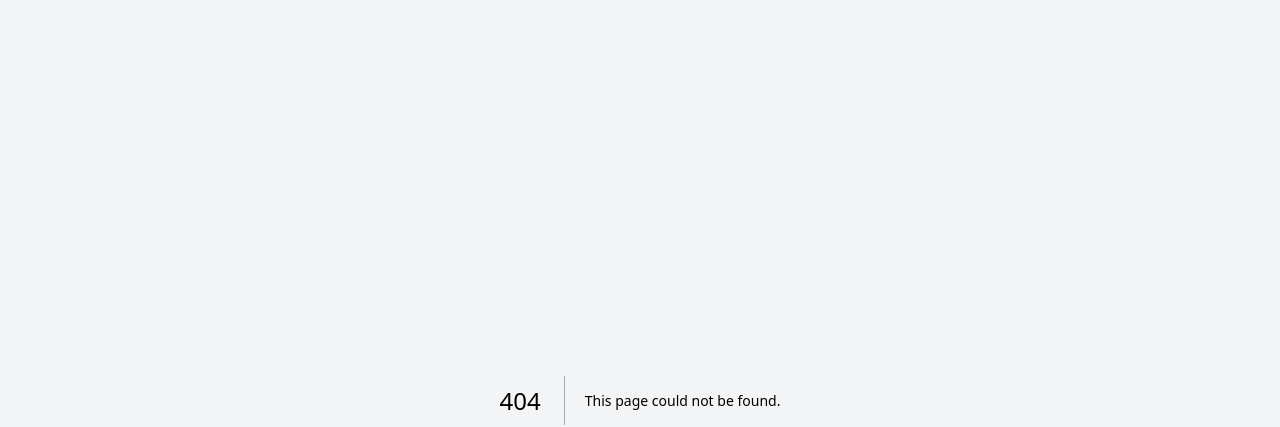
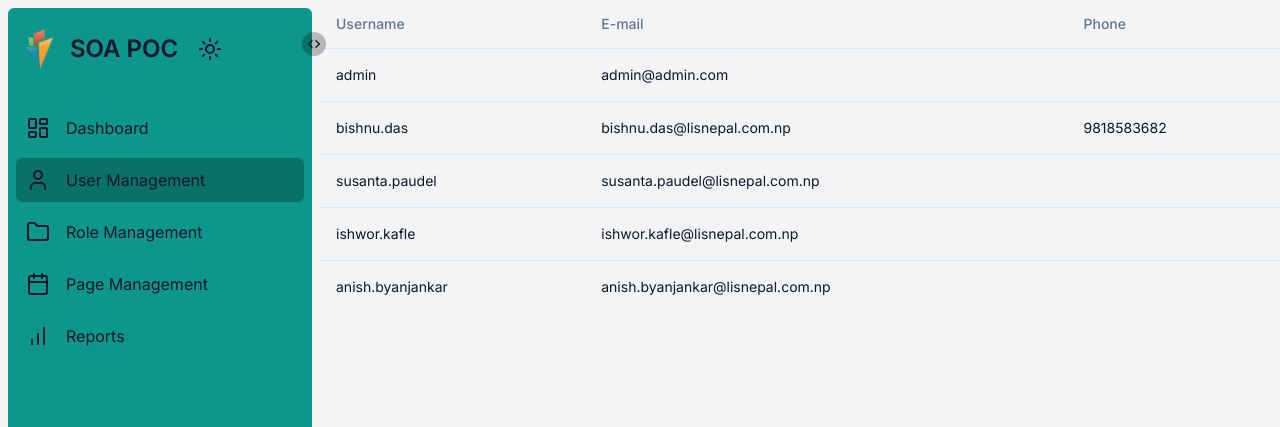
Before and after one commit to susantp/admin-ui, a Next.js app: page /users in a window 1280 px wide. Before the commit this address had no page. Shown: the top 427 px of the page. Built offline with nearby package versions, Linux system fonts and the light colour scheme; no server answers.

Commit message:
feat: add basic data-table

```diff
--- a/app/(dashboard)/layout.tsx
+++ b/app/(dashboard)/layout.tsx
@@ -2,7 +2,6 @@
 
 import React from "react"
 
-import { ModeToggle } from "@/components/mode-toggle"
 import { Sidebar } from "@/components/sidebar"
 
 interface DashboardLayoutProps {
@@ -15,11 +14,7 @@ export default function DashboardLayout({
   return (
     <div className="min-h-screen flex">
       <Sidebar />
-      <main className="flex flex-col items-center justify-around w-full">
-        <ModeToggle />
-
-        {children}
-      </main>
+      <main className="flex flex-col flex-1">{children}</main>
     </div>
   )
 }
--- a/app/(dashboard)/page.tsx
+++ b/app/(dashboard)/page.tsx
@@ -3,7 +3,7 @@ import Image from "next/image"
 
 export default function Home(): JSX.Element {
   return (
-    <>
+    <div className="flex flex-col items-center justify-around min-h-screen">
       <div className="relative flex place-items-center before:absolute before:h-[300px] before:w-[480px] before:-translate-x-1/2 before:rounded-full before:bg-gradient-radial before:from-white before:to-transparent before:blur-2xl before:content-[''] after:absolute after:-z-20 after:h-[180px] after:w-[240px] after:translate-x-1/3 after:bg-gradient-conic after:from-sky-200 after:via-blue-200 after:blur-2xl after:content-[''] before:dark:bg-gradient-to-br before:dark:from-transparent before:dark:to-blue-700 before:dark:opacity-10 after:dark:from-sky-900 after:dark:via-[#0141ff] after:dark:opacity-40 before:lg:h-[360px]">
         <Image
           // className="relative dark:drop-shadow-[0_0_0.3rem_#ffffff70] dark:invert"
@@ -84,6 +84,6 @@ export default function Home(): JSX.Element {
           </p>
         </a>
       </div>
-    </>
+    </div>
   )
 }
--- /dev/null
+++ b/app/(dashboard)/users/columns.tsx
@@ -0,0 +1,29 @@
+import { ColumnDef } from "@tanstack/react-table"
+
+export interface User {
+  id: string
+  username: string
+  email: string
+  phone: string | null
+  is_active: boolean
+  is_user: boolean
+  is_superuser: boolean
+  created_at: string
+  updated_at: string
+  roles: string[]
+}
+
+export const columns: ColumnDef<User>[] = [
+  {
+    accessorKey: "username",
+    header: "Username",
+  },
+  {
+    accessorKey: "email",
+    header: "E-mail",
+  },
+  {
+    accessorKey: "phone",
+    header: "Phone",
+  },
+]
--- /dev/null
+++ b/app/(dashboard)/users/data-table.tsx
@@ -0,0 +1,79 @@
+"use client"
+
+import React from "react"
+import {
+  ColumnDef,
+  flexRender,
+  getCoreRowModel,
+  useReactTable,
+} from "@tanstack/react-table"
+
+import {
+  Table,
+  TableBody,
+  TableCell,
+  TableHead,
+  TableHeader,
+  TableRow,
+} from "@/components/ui/table"
+
+interface DataTableProps<TData, TValue> {
+  columns: ColumnDef<TData, TValue>[]
+  data: TData[]
+}
+
+export function DataTable<TData, TValue>({
+  columns,
+  data,
+}: DataTableProps<TData, TValue>): JSX.Element {
+  const table = useReactTable({
+    data,
+    columns,
+    getCoreRowModel: getCoreRowModel(),
+  })
+
+  return (
+    <div>
+      <Table>
+        <TableHeader>
+          {table.getHeaderGroups().map((headerGroup) => (
+            <TableRow key={headerGroup.id}>
+              {headerGroup.headers.map((header) => (
+                <TableHead key={header.id}>
+                  {header.isPlaceholder
+                    ? null
+                    : flexRender(
+                        header.column.columnDef.header,
+                        header.getContext()
+                      )}
+                </TableHead>
+              ))}
+            </TableRow>
+          ))}
+        </TableHeader>
+        <TableBody>
+          {table.getRowModel().rows.length ? (
+            table.getRowModel().rows.map((row) => (
+              <TableRow
+                key={row.id}
+                data-state={row.getIsSelected() && "selected"}
+              >
+                {row.getVisibleCells().map((cell) => (
+                  <TableCell key={cell.id}>
+                    {flexRender(cell.column.columnDef.cell, cell.getContext())}
+                  </TableCell>
+                ))}
+              </TableRow>
+            ))
+          ) : (
+            <TableRow>
+              <TableCell colSpan={columns.length} className="h-24 text-center">
+                No results.
+              </TableCell>
+            </TableRow>
+          )}
+        </TableBody>
+      </Table>
+    </div>
+  )
+}
--- /dev/null
+++ b/app/(dashboard)/users/page.tsx
@@ -0,0 +1,75 @@
+import React from "react"
+
+import { columns } from "@/app/(dashboard)/users/columns"
+import { DataTable } from "@/app/(dashboard)/users/data-table"
+
+// eslint-disable-next-line @typescript-eslint/explicit-function-return-type
+function getData() {
+  return [
+    {
+      id: "e3141cc8-71b4-4967-a4c7-5bdcbcd5b926",
+      username: "admin",
+      email: "admin@admin.com",
+      phone: null,
+      is_active: true,
+      is_user: true,
+      is_superuser: true,
+      created_at: "2023-06-30T09:42:07.082074Z",
+      updated_at: "2023-06-30T09:42:07.082098Z",
+      roles: ["Superuser"],
+    },
+    {
+      id: "e3141cc8-71b4-4967-a4c7-5bdcbcd5b927",
+      username: "bishnu.das",
+      email: "bishnu.das@lisnepal.com.np",
+      phone: "9818583682",
+      is_active: true,
+      is_user: true,
+      is_superuser: true,
+      created_at: "2023-06-30T09:42:07.082074Z",
+      updated_at: "2023-06-30T09:42:07.082098Z",
+      roles: ["Superuser"],
+    },
+    {
+      id: "e3141cc8-71b4-4967-a4c7-5bdcbcd5b928",
+      username: "susanta.paudel",
+      email: "susanta.paudel@lisnepal.com.np",
+      phone: null,
+      is_active: true,
+      is_user: true,
+      is_superuser: true,
+      created_at: "2023-06-30T09:42:07.082074Z",
+      updated_at: "2023-06-30T09:42:07.082098Z",
+      roles: ["Superuser"],
+    },
+    {
+      id: "e3141cc8-71b4-4967-a4c7-5bdcbcd5b929",
+      username: "ishwor.kafle",
+      email: "ishwor.kafle@lisnepal.com.np",
+      phone: null,
+      is_active: true,
+      is_user: true,
+      is_superuser: true,
+      created_at: "2023-06-30T09:42:07.082074Z",
+      updated_at: "2023-06-30T09:42:07.082098Z",
+      roles: ["Superuser"],
+    },
+    {
+      id: "e3141cc8-71b4-4967-a4c7-5bdcbcd5b930",
+      username: "anish.byanjankar",
+      email: "anish.byanjankar@lisnepal.com.np",
+      phone: null,
+      is_active: true,
+      is_user: true,
+      is_superuser: true,
+      created_at: "2023-06-30T09:42:07.082074Z",
+      updated_at: "2023-06-30T09:42:07.082098Z",
+      roles: ["Superuser"],
+    },
+  ]
+}
+
+export default function UsersPage(): JSX.Element {
+  const data = getData()
+  return <DataTable columns={columns} data={data} />
+}
--- a/components/mode-toggle.tsx
+++ b/components/mode-toggle.tsx
@@ -18,7 +18,7 @@ export function ModeToggle(): JSX.Element {
   return (
     <DropdownMenu>
       <DropdownMenuTrigger asChild>
-        <Button variant="ghost" size="sm" className="h-8 w-8 px-0">
+        <Button variant="ghost" size="sm" className="h-8 w-8 px-0 ring-0">
           <Sun className="rotate-0 scale-100 transition-all dark:-rotate-90 dark:scale-0" />
           <Moon className="absolute rotate-90 scale-0 transition-all dark:rotate-0 dark:scale-100" />
           <span className="sr-only">Toggle theme</span>
--- a/components/sidebar.tsx
+++ b/components/sidebar.tsx
@@ -11,6 +11,7 @@ import {
   UserIcon,
 } from "lucide-react"
 
+import { ModeToggle } from "@/components/mode-toggle"
 import { UserCard } from "@/components/user-card"
 
 export function Sidebar(): JSX.Element {
@@ -25,7 +26,7 @@ export function Sidebar(): JSX.Element {
   ]
 
   return (
-    <aside className="relative p-2 w-96">
+    <aside className="relative p-2 w-80">
       <button
         className="absolute top-8 -right-1.5 bg-glass rounded-full p-1 cursor-pointer"
         type="button"
@@ -44,6 +45,8 @@ export function Sidebar(): JSX.Element {
             />
 
             <h3 className="text-2xl font-semibold">SOA POC</h3>
+
+            <ModeToggle />
           </div>
 
           <ul className="flex flex-col space-y-2">
--- a/package.json
+++ b/package.json
@@ -44,6 +44,7 @@
     "@radix-ui/react-toggle": "^1.0.3",
     "@radix-ui/react-tooltip": "^1.0.6",
     "@sentry/nextjs": "^7.53.1",
+    "@tanstack/react-table": "^8.9.3",
     "@types/node": "18.16.0",
     "@types/react": "18.2.0",
     "@types/react-dom": "18.2.0",
```
Also changed, not shown: 1 other file (tests, documents, lock files or other folders).
